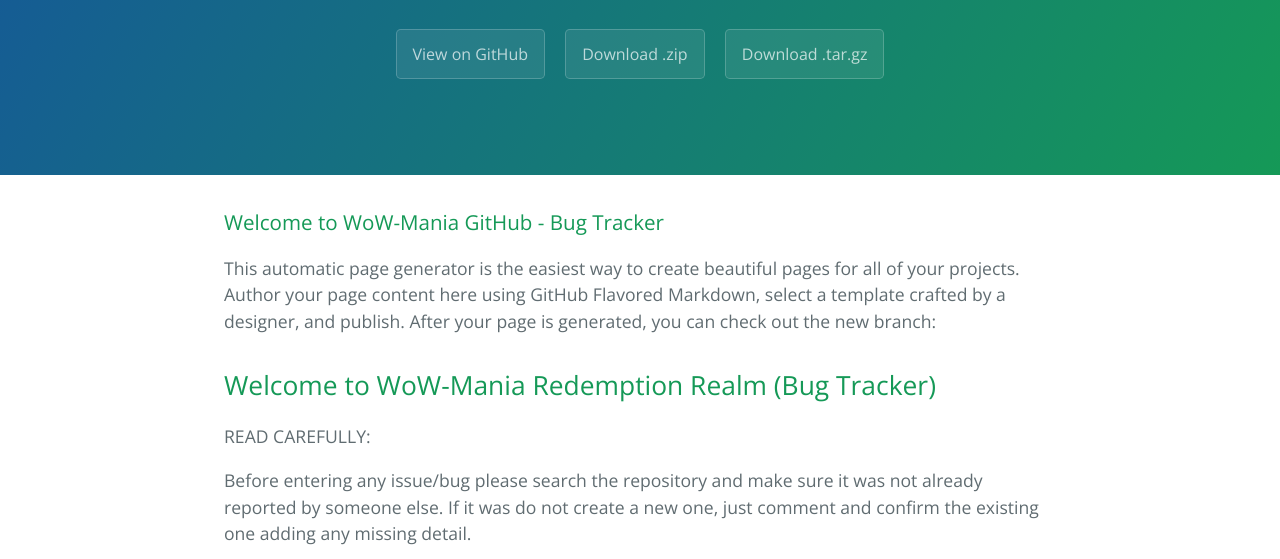
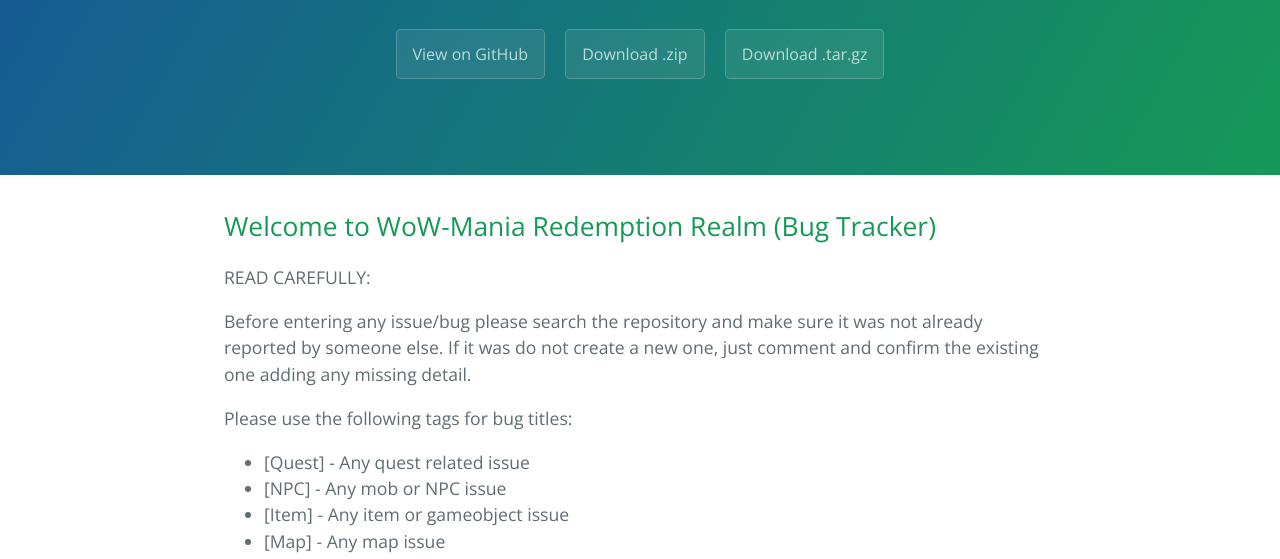
Before and after one commit to xXDzepniXx/Redemption, a plain HTML site: page index.html in a window 1280 px wide. Shown: the part 208-767 px from the top of the page. Drawn offline with nearby package versions, Linux system fonts and the light colour scheme.

```diff
--- a/index.html
+++ b/index.html
@@ -19,12 +19,7 @@
     </section>
 
     <section class="main-content">
-      <h3>
-<a id="welcome-to-wow-mania-github---bug-tracker" class="anchor" href="#welcome-to-wow-mania-github---bug-tracker" aria-hidden="true"><span class="octicon octicon-link"></span></a>Welcome to WoW-Mania GitHub - Bug Tracker</h3>
-
-<p>This automatic page generator is the easiest way to create beautiful pages for all of your projects. Author your page content here using GitHub Flavored Markdown, select a template crafted by a designer, and publish. After your page is generated, you can check out the new branch:</p>
-
-<h2>
+      <h2>
 <a id="welcome-to-wow-mania-redemption-realm-bug-tracker" class="anchor" href="#welcome-to-wow-mania-redemption-realm-bug-tracker" aria-hidden="true"><span class="octicon octicon-link"></span></a>Welcome to WoW-Mania Redemption Realm (Bug Tracker)</h2>
 
 <p>READ CAREFULLY:</p>
```
Also changed, not shown: params.json (+1 -1 lines).
